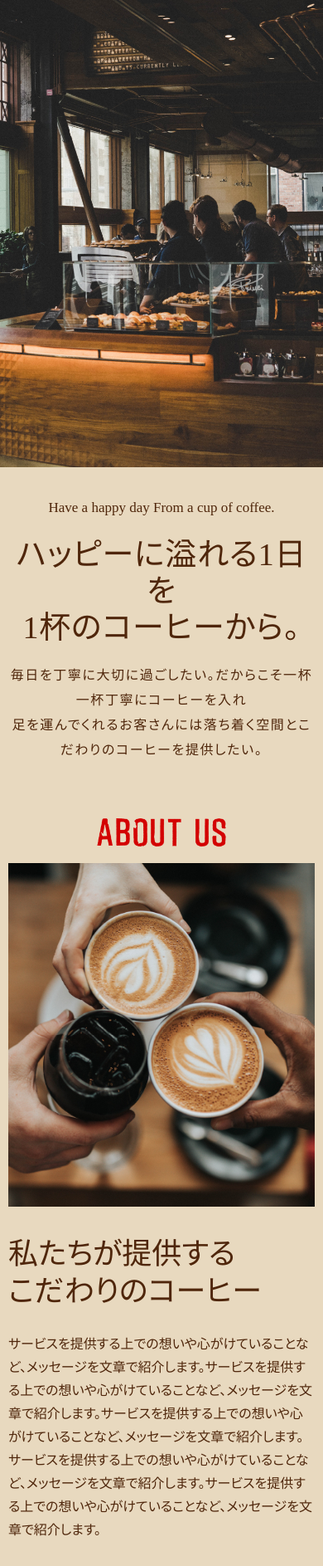
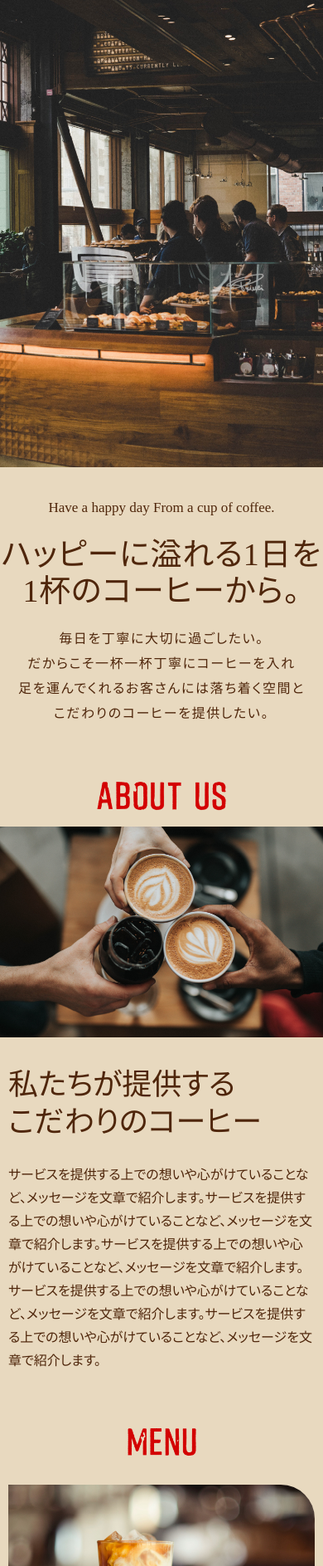
Before and after one commit to hiro-st/-coding, a plain HTML site: page cafesite/index.html in a window 390 px wide. Shown: the part 113-2000 px from the top of the page at 83% size. Drawn offline with nearby package versions, Linux system fonts and the light colour scheme.

Commit message:
再提出

```diff
--- a/cafesite/css/style.css
+++ b/cafesite/css/style.css
@@ -158,6 +158,15 @@ main {
     line-height: 1.65;
 }
 
+.break {
+    display: none;
+}
+
+.non-break {
+    display: block;
+}
+
+
 /* about */
 #about .wrapper {
     display: flex;
@@ -167,22 +176,18 @@ main {
     display: none;
 }
 
-.coffee-img img {
+#about picture img {
     width: 500px;
     border-radius: 0 0 82.37px 0;
 }
 
-.coffee-img {
-    margin-right: 8%;
+.about-inner {
+    margin-left: 8%;
 }
 
 .about-logo img {
     width: 272.39px;
     margin-bottom: 60px;
-}
-
-.about-inner {
-    text-align: center;
 }
 
 .about-inner h4 {
@@ -424,8 +429,20 @@ footer {
 }
 
 @media screen and (max-width:767px) {
+    .logo {
+        width: 187px;
+    }
+
+    .to-top img {
+        width: 100px;
+    }
+
     .heading {
         padding-top: 40px;
+    }
+
+    .break {
+        display: block;
     }
 
     #about,
@@ -455,6 +472,10 @@ footer {
         margin-bottom: 20px;
     }
 
+    .heading .wrapper {
+        padding: 0;
+    }
+
     /* about */
     .about-logo {
         display: none;
@@ -477,13 +498,18 @@ footer {
         text-align: center;
     }
 
-    .coffee-img img {
+    #about picture img {
         width: 100%;
         border-radius: 0;
     }
 
-    .coffee-img {
-        margin-right: 0;
+    #about .wrapper {
+        padding: 0px;
+    }
+
+    .about-inner {
+        margin-left: 0;
+        padding: 0 10px;
     }
 
     .about-inner h4 {
@@ -560,9 +586,10 @@ footer {
 
     #event ul li a {
         text-overflow: ellipsis;
+        display: block;
+        overflow: hidden;
+        white-space: nowrap;
     }
-
-    /* 効いていない */
 
     /* access */
     .access-logo img {
--- a/cafesite/index.html
+++ b/cafesite/index.html
@@ -59,8 +59,12 @@
                 <p>Have a happy day From a cup of coffee.</p>
                 <h2>ハッピーに溢れる1日を<br>
                     1杯のコーヒーから。</h2>
-                <p>毎日を丁寧に大切に過ごしたい。だからこそ一杯一杯丁寧にコーヒーを入れ<br>
-                    足を運んでくれるお客さんには落ち着く空間とこだわりのコーヒーを提供したい。</p>
+                <p>
+                    毎日を丁寧に大切に過ごしたい。<br class="break">
+                    だからこそ一杯一杯丁寧にコーヒーを入れ<br class="break non-break">
+                    足を運んでくれるお客さんには落ち着く空間と<br class="break">
+                    こだわりのコーヒーを提供したい。
+                </p>
             </div>
         </section>
 
@@ -68,7 +72,11 @@
             <div class="wrapper">
                 <p class="sp-about-logo"><img src="images/about_us@2x.png" alt="私たちについて"></p>
 
-                <p class="coffee-img"><img src="images/pc_about-100.jpg" alt="コーヒーカップで乾杯する様子"></p>
+                <picture>
+                    <source srcset="images/about_us@2x-100.jpg" media="(max-width: 767px)">
+                    <img src="images/pc_about-100.jpg" alt="コーヒーカップで乾杯する様子">
+                </picture>
+
 
                 <div class="about-inner">
                     <h3 class="about-logo"><img src="images/about_us@2x.png" alt="私たちについて"></h3>
--- a/cafesite/js/main.js
+++ b/cafesite/js/main.js
@@ -40,4 +40,10 @@ $(function () {
         });
     });
 
+    $(function () {
+        $('.sp-nav').on('click', function () {
+            $('.hamburger').removeClass('open');
+        });
+    });
+
 });
```
